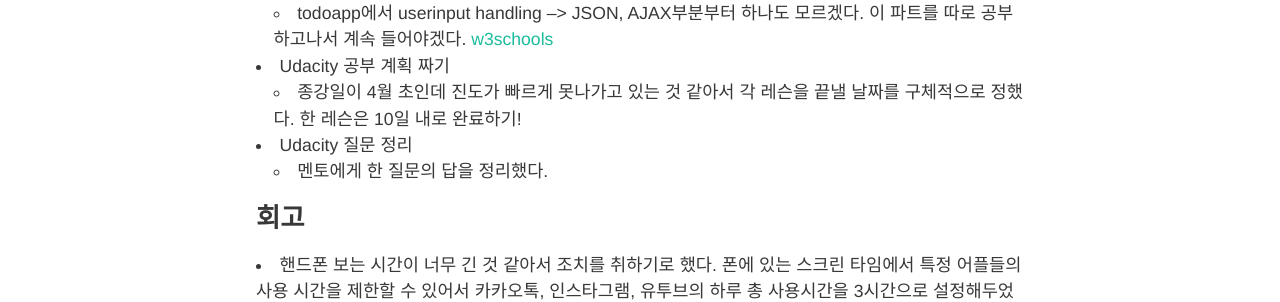
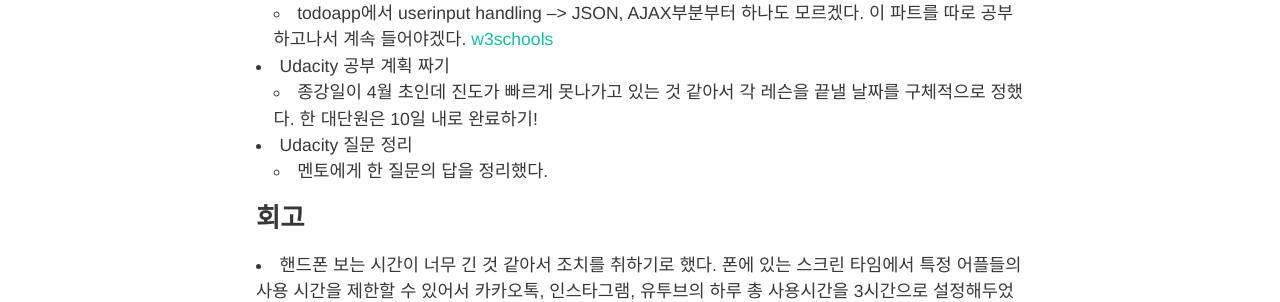
Before and after one commit to HyunlangBan/hyunlangban.github.io, a Jekyll site: the page built from _posts/2020-02-08-til.md, in a window 1280 px wide. Shown: the part 459-761 px from the top of the page. Built offline with Jekyll 4.4.1, drawn with Linux system fonts in a browser that asks for light colours; nearby versions of some CDN libraries; comment, search, counter and statistics services are not loaded.

Commit message:
Update 2020-02-08-til.md

```diff
--- a/_posts/2020-02-08-til.md
+++ b/_posts/2020-02-08-til.md
@@ -11,7 +11,7 @@ tag: TIL
   [w3schools](https://www.w3schools.com/js/js_ajax_intro.asp)
 
 - Udacity 공부 계획 짜기
-  - 종강일이 4월 초인데 진도가 빠르게 못나가고 있는 것 같아서 각 레슨을 끝낼 날짜를 구체적으로 정했다. 한 레슨은 10일 내로 완료하기!
+  - 종강일이 4월 초인데 진도가 빠르게 못나가고 있는 것 같아서 각 레슨을 끝낼 날짜를 구체적으로 정했다. 한 대단원은 10일 내로 완료하기!
 
 - Udacity 질문 정리
   - 멘토에게 한 질문의 답을 정리했다.
```
